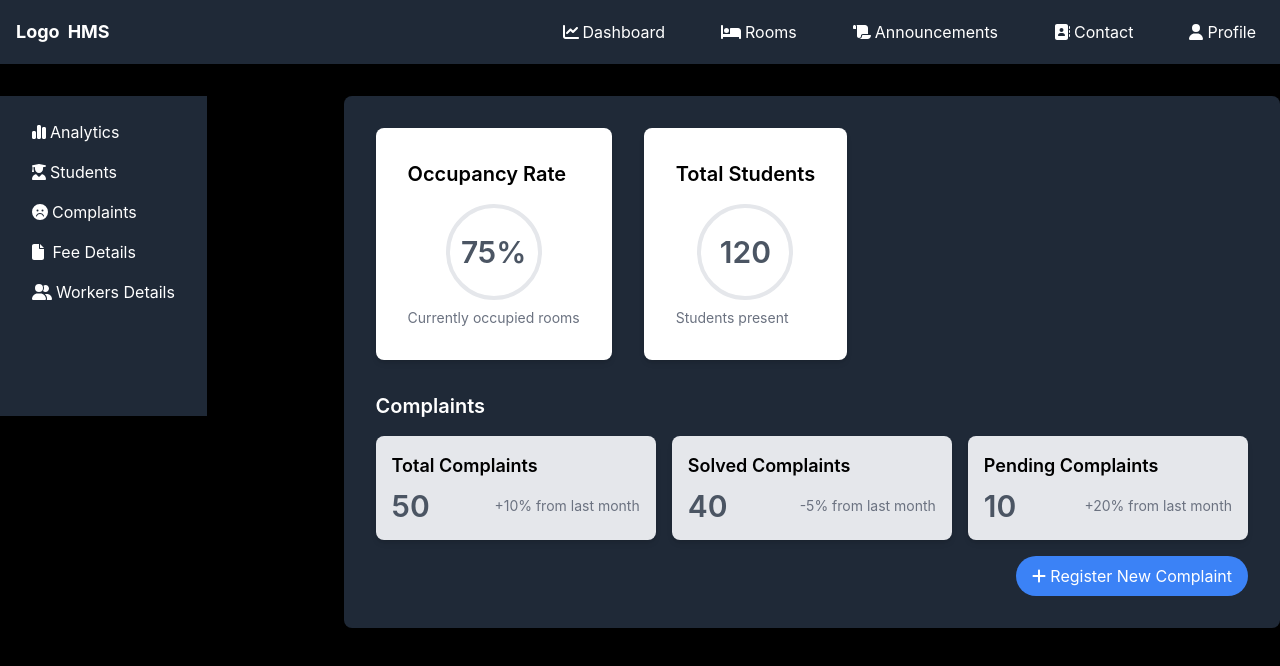
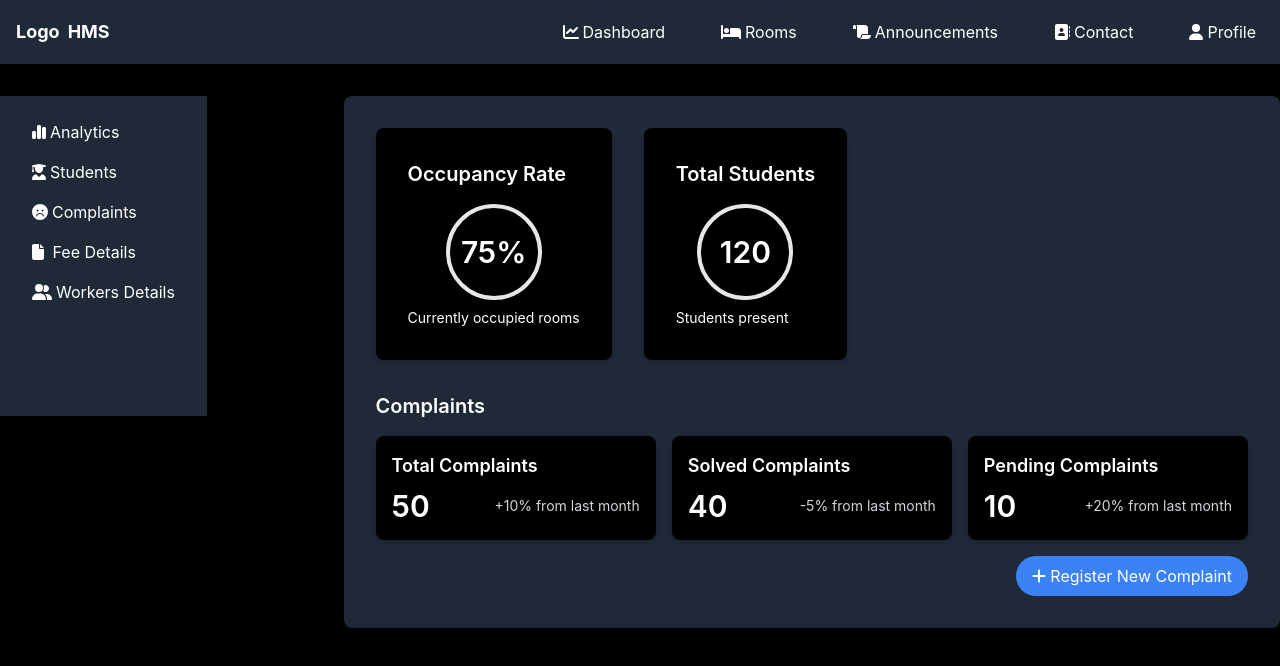
Before and after one commit to dino2580/HMS_DEPLOYED, a React (Create React App) app in the folder frontend/: page /dashboard in a window 1280 px wide. Shown: the top 666 px of the page. Built offline with nearby package versions, Linux system fonts and the light colour scheme.

Commit message:
Dashboard colored

```diff
--- a/frontend/src/components/Dashboard.js
+++ b/frontend/src/components/Dashboard.js
@@ -14,7 +14,7 @@ function Dashboard() {
 
                 <div className='flex h-auto md:h-80 w-full md:w-1/4 mb-8 overflow-y-auto'>
                     <nav className='bg-gray-800 p-4'>
-                        <div className='max-w-xl'>
+                        <div className='max-w-xl h-1'>
                             <ul className='text-white'>
                                 <li className='py-2 px-4 hover:bg-gray-700 cursor-pointer transition duration-300 rounded-md'> <FontAwesomeIcon className='mr-1' icon={faChartSimple} />Analytics</li>
                                 <li className='py-2 px-4 hover:bg-gray-700 cursor-pointer transition duration-300 rounded-md'><FontAwesomeIcon className='mr-1' icon={faUserGraduate} />Students</li>
@@ -29,51 +29,51 @@ function Dashboard() {
 
                 <div className="bg-gray-800 p-8 rounded-lg shadow-md w-full md:w-3/4">
                     <div className="flex flex-col md:flex-row gap-8">
-                        <div className="bg-white p-8 rounded-lg shadow-md hover:shadow-lg transition duration-300">
-                            <h2 className="text-xl font-semibold mb-4">Occupancy Rate</h2>
+                        <div className="bg-black p-8 rounded-lg shadow-md hover:shadow-lg transition duration-300">
+                            <h2 className="text-xl font-semibold mb-4 text-white">Occupancy Rate</h2>
                             <div className="flex items-center justify-center">
                                 <div className="w-24 h-24 rounded-full border-4 border-gray-200 flex items-center justify-center hover:bg-gray-200 transition duration-300">
 
-                                    <span className="text-3xl font-semibold text-gray-600">75%</span>
+                                    <span className="text-3xl font-semibold text-white">75%</span>
                                 </div>
                             </div>
-                            <p className="text-sm text-gray-500 mt-2">Currently occupied rooms</p>
+                            <p className="text-sm text-white mt-2">Currently occupied rooms</p>
                         </div>
 
-                        <div className="bg-white p-8 rounded-lg shadow-md hover:shadow-lg transition duration-300">
-                            <h2 className="text-xl font-semibold mb-4">Total Students</h2>
+                        <div className="bg-black p-8 rounded-lg shadow-md hover:shadow-lg transition duration-300">
+                            <h2 className="text-xl font-semibold mb-4 text-white">Total Students</h2>
                             <div className="flex items-center justify-center">
                                 <div className="w-24 h-24 rounded-full border-4 border-gray-200 flex items-center justify-center hover:bg-gray-200 transition duration-300">
 
-                                    <span className="text-3xl font-semibold text-gray-600">120</span>
+                                    <span className="text-3xl text-white font-semibold">120</span>
                                 </div>
                             </div>
-                            <p className="text-sm text-gray-500 mt-2">Students present</p>
+                            <p className="text-sm text-white mt-2">Students present</p>
                         </div>
                     </div>
 
                     <div className="mt-8">
                         <h2 className="text-xl text-white font-semibold mb-4">Complaints</h2>
                         <div className="grid grid-cols-3 gap-4">
-                            <div className="bg-gray-200 p-4 rounded-lg shadow-md hover:shadow-lg transition duration-300">
-                                <h3 className="text-lg font-semibold mb-2">Total Complaints</h3>
+                            <div className="bg-black p-4 rounded-lg shadow-md hover:shadow-lg transition duration-300">
+                                <h3 className="text-lg text-white font-semibold mb-2">Total Complaints</h3>
                                 <div className="flex items-center justify-between">
-                                    <p className="text-3xl font-semibold text-gray-600">{totalComplaints}</p>
-                                    <span className="text-sm text-gray-500">+10% from last month</span>
+                                    <p className="text-3xl font-semibold text-white">{totalComplaints}</p>
+                                    <span className="text-sm text-gray-300">+10% from last month</span>
                                 </div>
                             </div>
-                            <div className="bg-gray-200 p-4 rounded-lg shadow-md hover:shadow-lg transition duration-300">
-                                <h3 className="text-lg font-semibold mb-2">Solved Complaints</h3>
+                            <div className="bg-black p-4 rounded-lg shadow-md hover:shadow-lg transition duration-300">
+                                <h3 className="text-lg font-semibold mb-2 text-white">Solved Complaints</h3>
                                 <div className="flex items-center justify-between">
-                                    <p className="text-3xl font-semibold text-gray-600">{solvedComplaints}</p>
-                                    <span className="text-sm text-gray-500">-5% from last month</span>
+                                    <p className="text-3xl font-semibold text-white">{solvedComplaints}</p>
+                                    <span className="text-sm text-gray-300">-5% from last month</span>
                                 </div>
                             </div>
-                            <div className="bg-gray-200 p-4 rounded-lg shadow-md hover:shadow-lg transition duration-300">
-                                <h3 className="text-lg font-semibold mb-2">Pending Complaints</h3>
+                            <div className="bg-black p-4 rounded-lg shadow-md hover:shadow-lg transition duration-300">
+                                <h3 className="text-lg font-semibold mb-2 text-white">Pending Complaints</h3>
                                 <div className="flex items-center justify-between">
-                                    <p className="text-3xl font-semibold text-gray-600">{pendingComplaints}</p>
-                                    <span className="text-sm text-gray-500">+20% from last month</span>
+                                    <p className="text-3xl font-semibold text-white">{pendingComplaints}</p>
+                                    <span className="text-sm text-gray-300">+20% from last month</span>
                                 </div>
                             </div>
 
--- a/frontend/src/components/Navbar.js
+++ b/frontend/src/components/Navbar.js
@@ -39,6 +39,7 @@ function Navbar() {
                             Dashboard
                         </Link>
                     </li>
+
                     <li>
                         <a href="#" className="text-white hover:text-gray-300 flex items-center hover:border border-gray-300 rounded-full px-2 py-1">
                             <FontAwesomeIcon icon={faBed} className="mr-1" />
```
